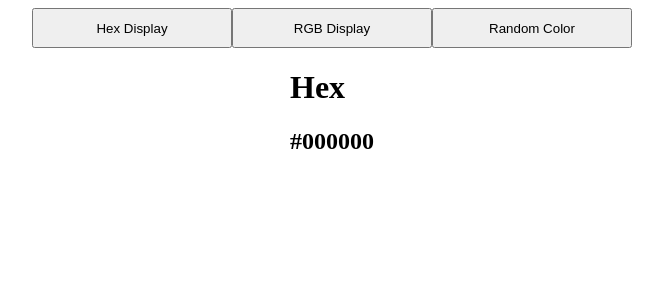
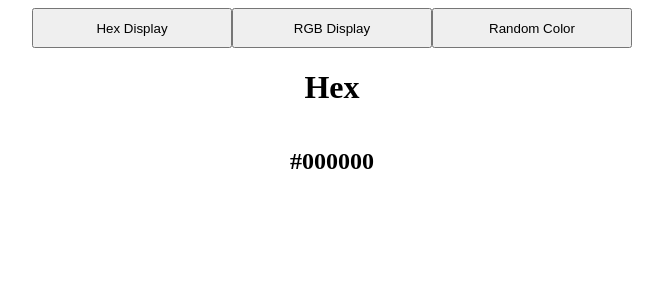
Before and after one commit to dbrainz/react-components, a React (Vite) app: page / in a window 1280 px wide. Shown: the top 300 px of the page, without its empty margins (308-971 px from the left). Built offline with nearby package versions, Linux system fonts and the light colour scheme.

Commit message:
Tweaked CSS

```diff
--- a/src/components/RandomColorGen/index.jsx
+++ b/src/components/RandomColorGen/index.jsx
@@ -21,22 +21,18 @@ export default function RandomColorGen() {
                 <button onClick={() => setDisplayFormat('rgb')} className="randomColorBtn">RGB Display</button>
                 <button onClick={() => generateColor()} className="randomColorBtn">Random Color</button>
             </div>
-            <div className = 'colorDisplay'>
             { displayFormat === "rgb" ?
-                    <div>
+                <div className="colorDisplay">
                     <h1>RGB</h1>
                     <h2>{currentColor[0]}, {currentColor[1]}, {currentColor[2]}</h2>
                 </div>
 
                 :
-                    <div>
+                <div className="colorDisplay">
                     <h1>Hex</h1>
                     <h2>#{currentColor[0].toString(16).padStart(2,"0")}{currentColor[1].toString(16).padStart(2,"0")}{currentColor[2].toString(16).padStart(2,"0")}</h2>
                 </div>
             }
 
-
-            </div>
-
         </div>
 }
--- a/src/components/RandomColorGen/styles.css
+++ b/src/components/RandomColorGen/styles.css
@@ -16,3 +16,10 @@
     height: 40px;
     width: 200px;
 }
+
+.colorDisplay {
+    display:flex;
+    align-items: center;
+    flex-direction: column;
+    justify-content: center;
+}
```
Lines whose indentation alone changed are shown as unchanged.
